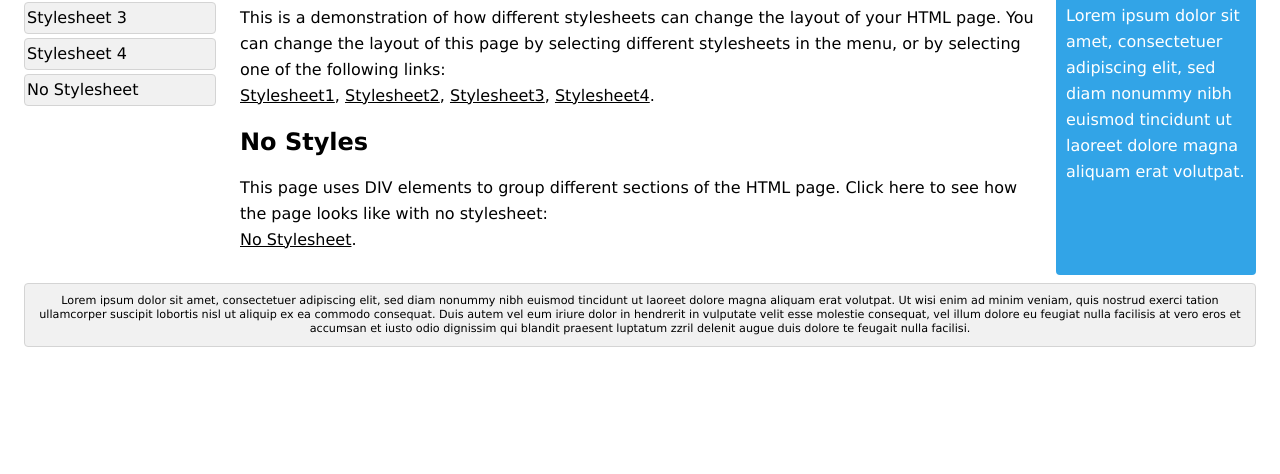
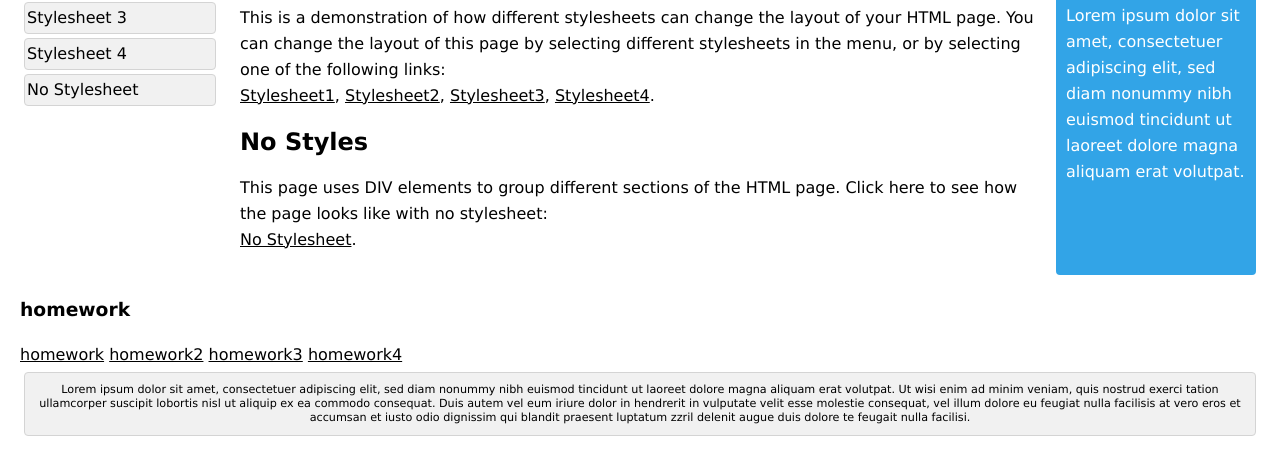
Before and after one commit to byeongjae1/byeongjae1, a plain HTML site: page index.html in a window 1280 px wide. Shown: the part 184-658 px from the top of the page. Drawn offline with Linux system fonts and the light colour scheme.

Commit message:
Update index.html

```diff
--- a/index.html
+++ b/index.html
@@ -395,6 +395,11 @@ a:hover {
     </div>
   </div>
 
+     <h3>homework</h3>
+      <a href="homework2.1.html" target="_blank">homework</a>
+      <a href="homework2.2.html" target="_blank">homework2</a>
+      <a href="homework2.3.html" target="_blank">homework3</a>
+      <a href="homework2.4.html" target="_blank">homework4</a>
 
   <div id="bottom">
     Lorem ipsum dolor sit amet, consectetuer adipiscing elit, sed diam nonummy nibh euismod tincidunt ut laoreet dolore magna aliquam erat volutpat. Ut wisi enim ad minim veniam, quis nostrud exerci tation ullamcorper suscipit lobortis nisl ut aliquip ex ea commodo consequat. Duis autem vel eum iriure dolor in hendrerit in vulputate velit esse molestie consequat, vel illum dolore eu feugiat nulla facilisis at vero eros et accumsan et iusto odio dignissim qui blandit praesent luptatum zzril delenit augue duis dolore te feugait nulla facilisi.
```
